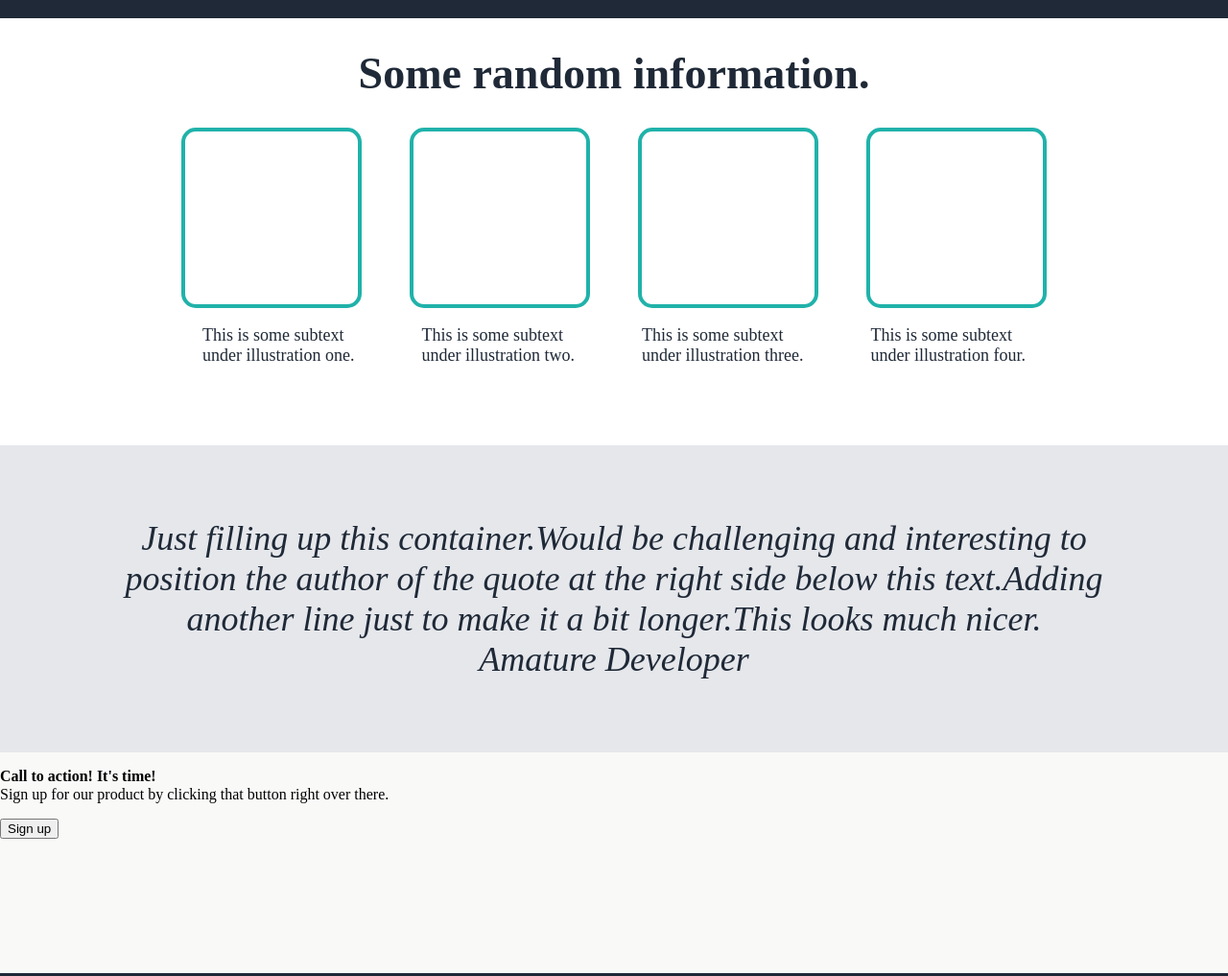
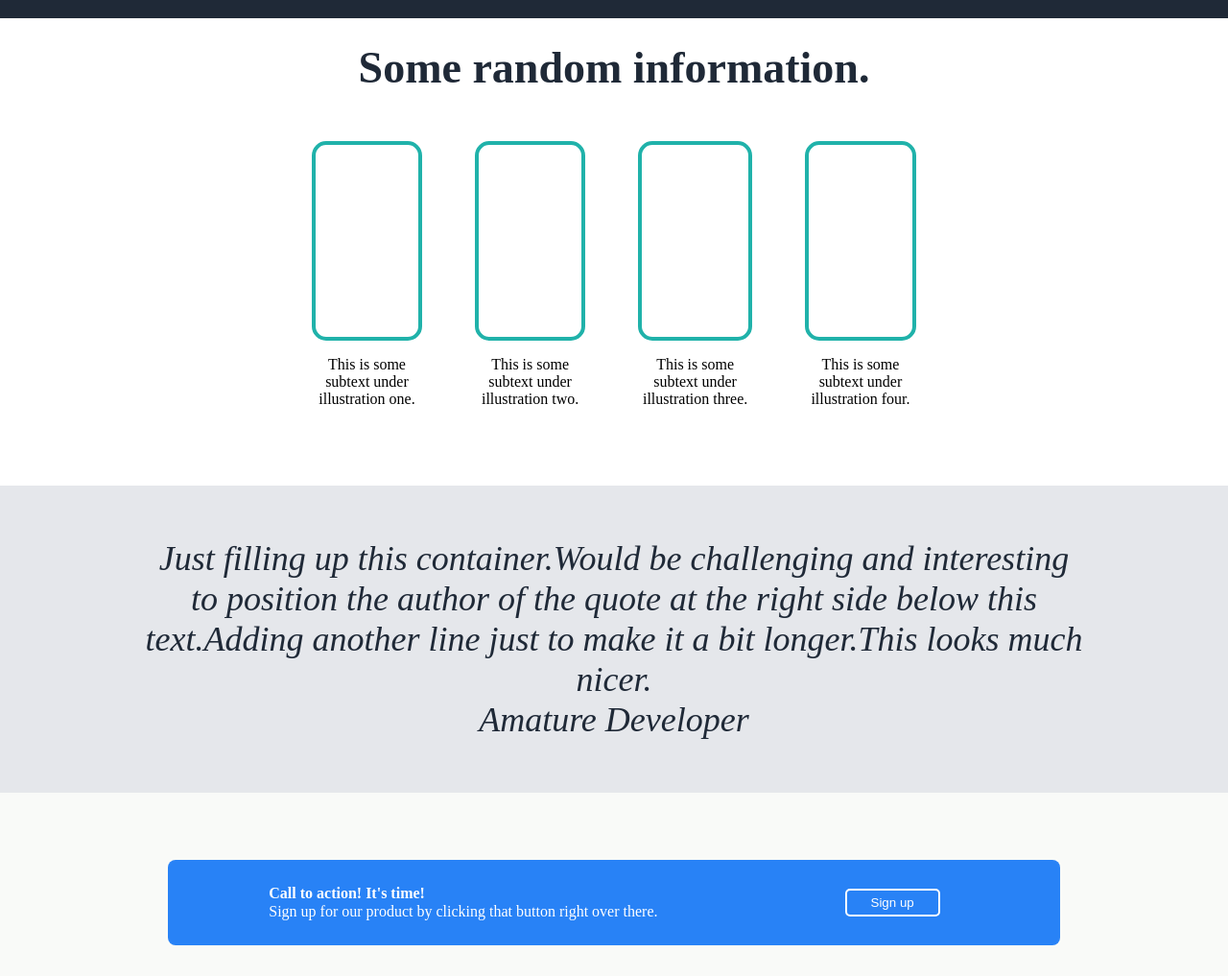
Before and after one commit to sahalahsan/landing-page, a plain HTML site: page index.html in a window 1280 px wide. Shown: the part 380-1397 px from the top of the page at 96% size. Drawn offline with Linux system fonts and the light colour scheme.

Commit message:
Complete assignment.Obviusly lot of issues with it but it just checkes all boxes given in the instructions.

```diff
--- a/index.html
+++ b/index.html
@@ -27,18 +27,24 @@
         </div>
     </div>
     <div class="msec">
-      <h1 style="font-size: 46px; color: #1F2937;">Some random information.</h1>
+      <div class="elem1">Some random information.</div>
       <div class="illustrations">
+        <div>
           <div class="illus"></div>
+          <p>This is some subtext under illustration one.</p>
+        </div>
+        <div>
           <div class="illus"></div>
+          <p>This is some subtext under illustration two.</p>
+        </div>
+        <div>
           <div class="illus"></div>
+          <p>This is some subtext under illustration three.</p>
+        </div>
+        <div>
           <div class="illus"></div>
+          <p>This is some subtext under illustration four.</p>
         </div>
-      <div class="text">
-        <p>This is some subtext<br> under illustration one.</p>
-        <p>This is some subtext<br> under illustration two.</p>
-        <p>This is some subtext<br> under illustration three.</p>
-        <p>This is some subtext<br> under illustration four.</p>
       </div>
     </div>
     <div class="quote">
@@ -48,14 +54,12 @@
       </div>
     </div>
     <div class="seclast">
-        <div class="bsec">
-          <div>
+        <div class="pandb">
+          <div style="color: white;padding-left: 65px;">
             <p style="font-weight: bold;margin-bottom: 0;">Call to action! It's time!</p>
             <p style="margin-top: 1px;">Sign up for our product by clicking that button right over there.</p>
           </div>
-          <div class="button">
           <button>Sign up</button>
-          </div>
         </div>
     </div>
     <div class="footer">
--- a/style.css
+++ b/style.css
@@ -1,6 +1,4 @@
 body {
-    display: flex;
-    flex-direction: column;
     margin: 0;
     padding: 0;
 }
@@ -19,8 +17,8 @@ body {
     color: whitesmoke;
     display: inline;
     padding-left: 20px;
+}
 
-}
 h3, ul {
    margin-top: 8px;
 }
@@ -41,6 +39,7 @@ h3, ul {
     color: #F9FAF8;
     margin: 0;
 }
+
 .awe > button {
     background-color: #2882F6;
     color: white;
@@ -49,12 +48,11 @@ h3, ul {
     padding: 4px 15px;
     border-radius: 10px;
     border-color: #2882F6;
+}
 
-}
 .awe, .img {
     width: 500px;
     height: 250px;
-   /* border: solid 5px yellowgreen; */
 }
 
 .img {
@@ -62,7 +60,7 @@ h3, ul {
     justify-content: center;
     align-items: center;
     background-color: burlywood;
-    color: red;
+    color: white;
 }
 
 .footer {
@@ -70,15 +68,33 @@ h3, ul {
     background-color: #1F2937;
     color: aliceblue;
     font-size: large;
-
+    padding: 10px 10px;
 }
 
 .seclast {
     height: 230px;
     background-color: #F9FAF8;
+    display: grid;
+    place-items: center;
+}
+
+.seclast > div {
+    background-color: #2882F6;
     display: flex;
-
-
+    gap: 180px;
+    justify-content: center;
+    align-items: center;
+    padding: 10px 40px;
+    border-radius: 8px;
+}
+.pandb > button {
+    color: white;
+    background-color: #2882F6;
+    border: 2px solid white;
+    border-radius: 5px;
+    padding: 5px 25px;
+    margin-right: 85px;
+    margin-left: 15px;
 }
 
 .quote {
@@ -91,31 +107,38 @@ h3, ul {
     font-weight: lighter;
     display: grid;
     place-items: center;
-    padding: 25px 100px;
+    padding: 25px 150px;
 }
-
 
 .msec {
     height: auto;
-    display: flex;
-    flex-direction: column;
-    justify-content: center;
+    margin-bottom: 65px;
     align-items: center;
-    margin-bottom: 65px;
+}
+
+.elem1 {
+    font-size: 46px;
+    font-weight: bolder;
+    color: #1F2937;
+    text-align: center;
+    margin: 25px 0 50px 0;
 }
 
 .illus {
-    width: 180px;
-    height: 180px;
+    width: auto;
+    height: 200px;
     border: 4px solid lightseagreen;
     border-radius: 15px;
+}
 
-}
 .illustrations {
     display: flex;
     justify-content: center;
-    align-items: center;
-    gap: 50px;
+    gap: 55px;
+    margin: 0 325px;
+}
+.illustrations > div > p {
+    text-align: center;
 }
 
 .text {
@@ -126,7 +149,3 @@ h3, ul {
     color: #1F2937;
     font-size: 18px;
 }
-
-.bsec {
-
-}
```
Also changed, not shown: 1 other file. Lines whose indentation alone changed are shown as unchanged.
